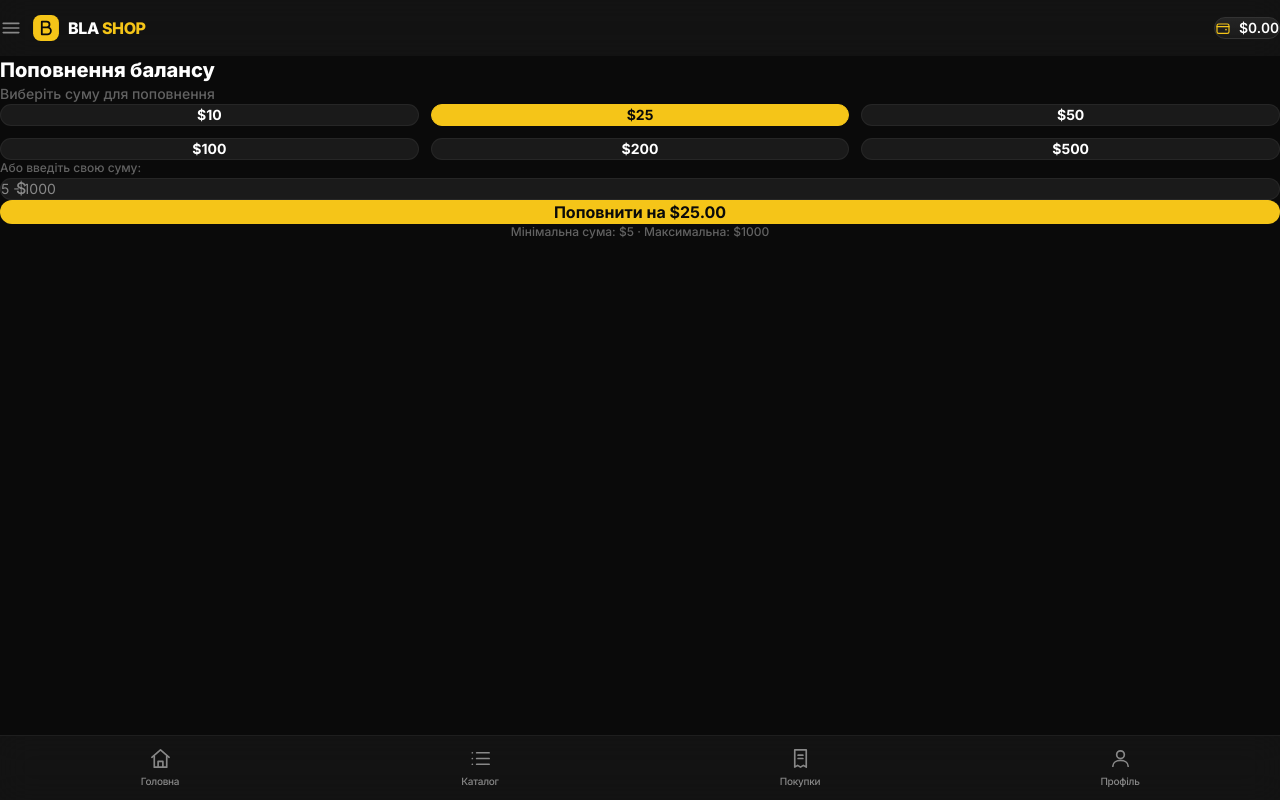
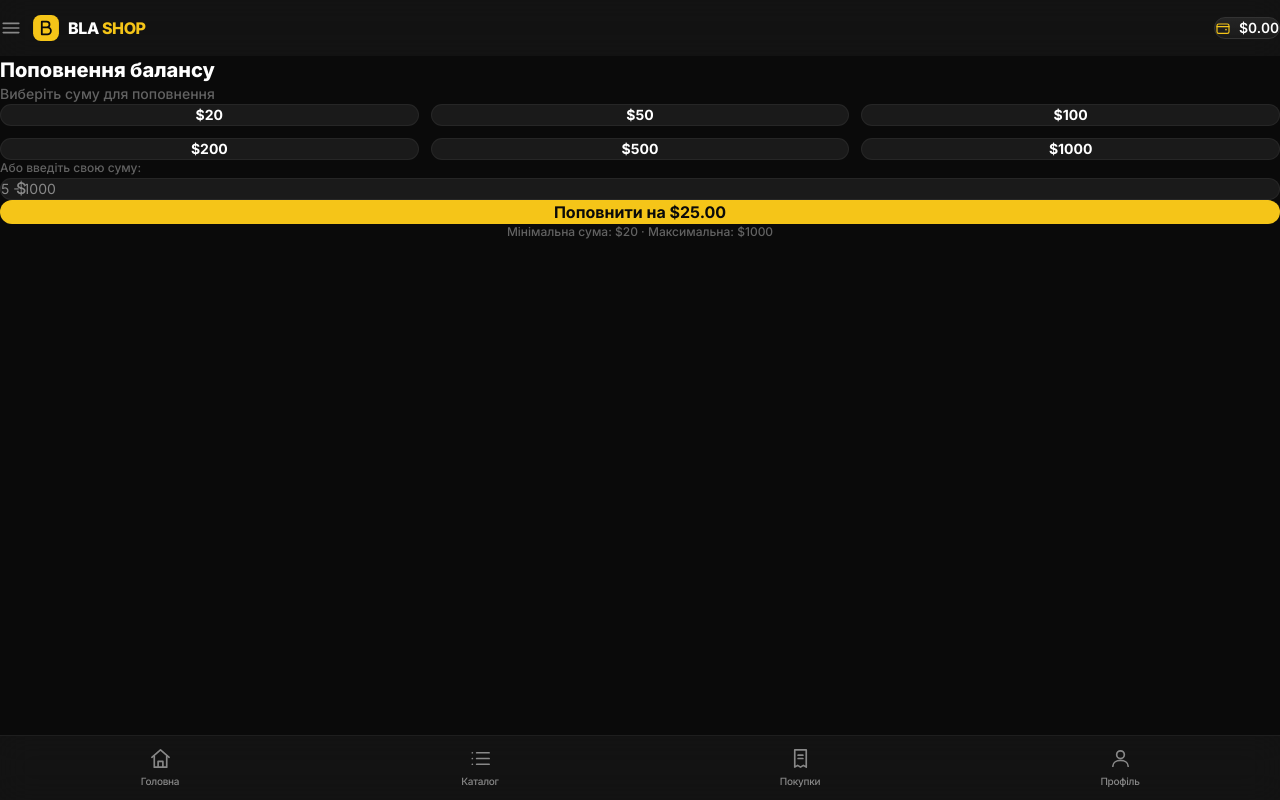
Before and after one commit to vadimpahnuk-rgb/blaff-shop, a React (Vite) app in the folder frontend/: page /deposit in a window 1280 px wide. Built offline with nearby package versions, Linux system fonts and the light colour scheme; no server answers.

Commit message:
fix(deposit): update min amount to 0, NowPayments keys

```diff
--- a/frontend/src/pages/Deposit.tsx
+++ b/frontend/src/pages/Deposit.tsx
@@ -3,7 +3,7 @@ import { createDeposit } from '../api/user';
 import Loading from '../components/Loading';
 import type { DepositResponse } from '../types';
 
-const depositAmounts = [10, 25, 50, 100, 200, 500];
+const depositAmounts = [20, 50, 100, 200, 500, 1000];
 
 export default function Deposit() {
   const [amount, setAmount] = useState<number>(25);
@@ -21,17 +21,17 @@ export default function Deposit() {
   const handleCustomAmount = (val: string) => {
     setCustomAmount(val);
     const num = parseFloat(val);
-    if (!isNaN(num) && num >= 5) {
+    if (num >= 20) {
       setAmount(num);
       setError('');
     } else {
-      setError('Мінімальна сума: $5');
+      setError('Мінімальна сума: $20');
     }
   };
 
   const handleDeposit = async () => {
-    if (amount < 5) {
-      setError('Мінімальна сума поповнення: $5');
+    if (amount < 20) {
+      setError('Мінімальна сума поповнення: $20');
       return;
     }
     setLoading(true);
@@ -163,7 +163,7 @@ export default function Deposit() {
       </button>
 
       <p className="text-xs font-medium text-pwa-gray/70 text-center mt-4">
-        Мінімальна сума: $5 · Максимальна: $1000
+        Мінімальна сума: $20 · Максимальна: $1000
       </p>
     </div>
   );
```
Also changed, not shown: 1 other file (tests, documents, lock files or other folders).
